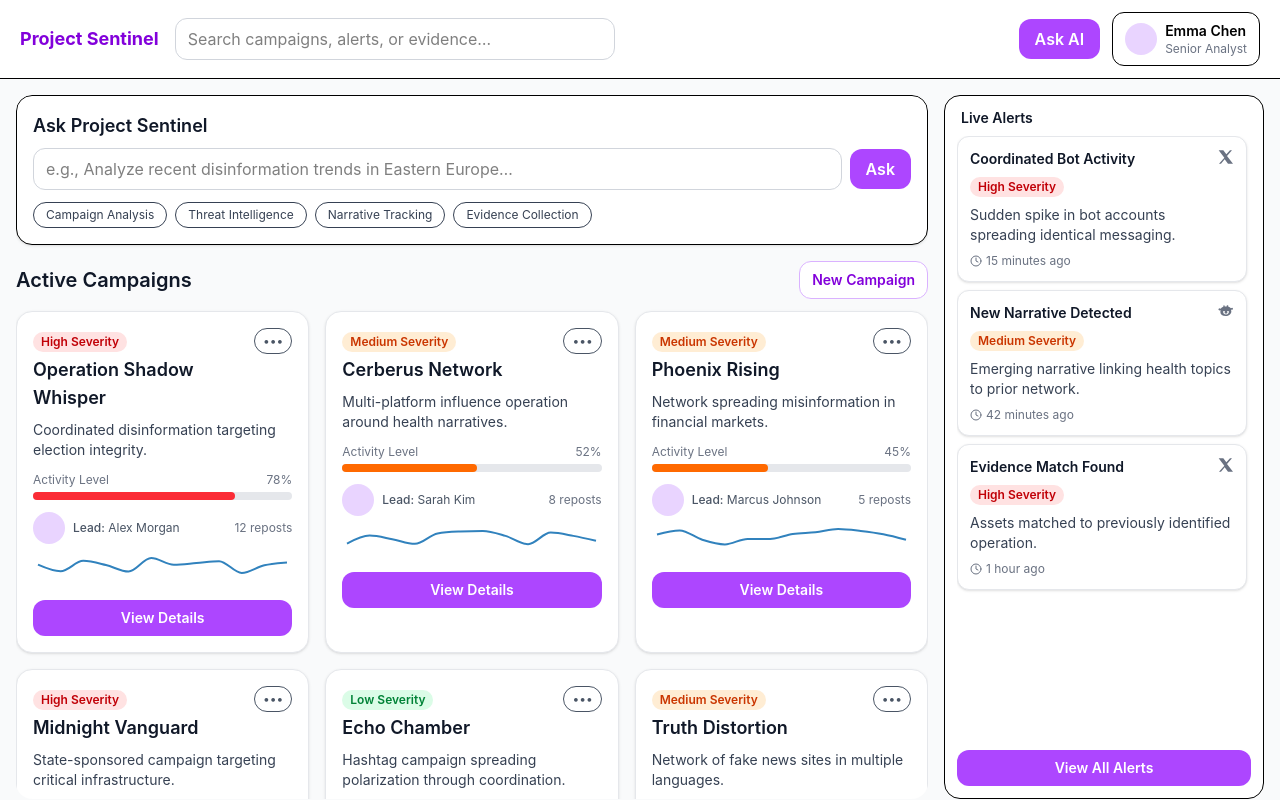
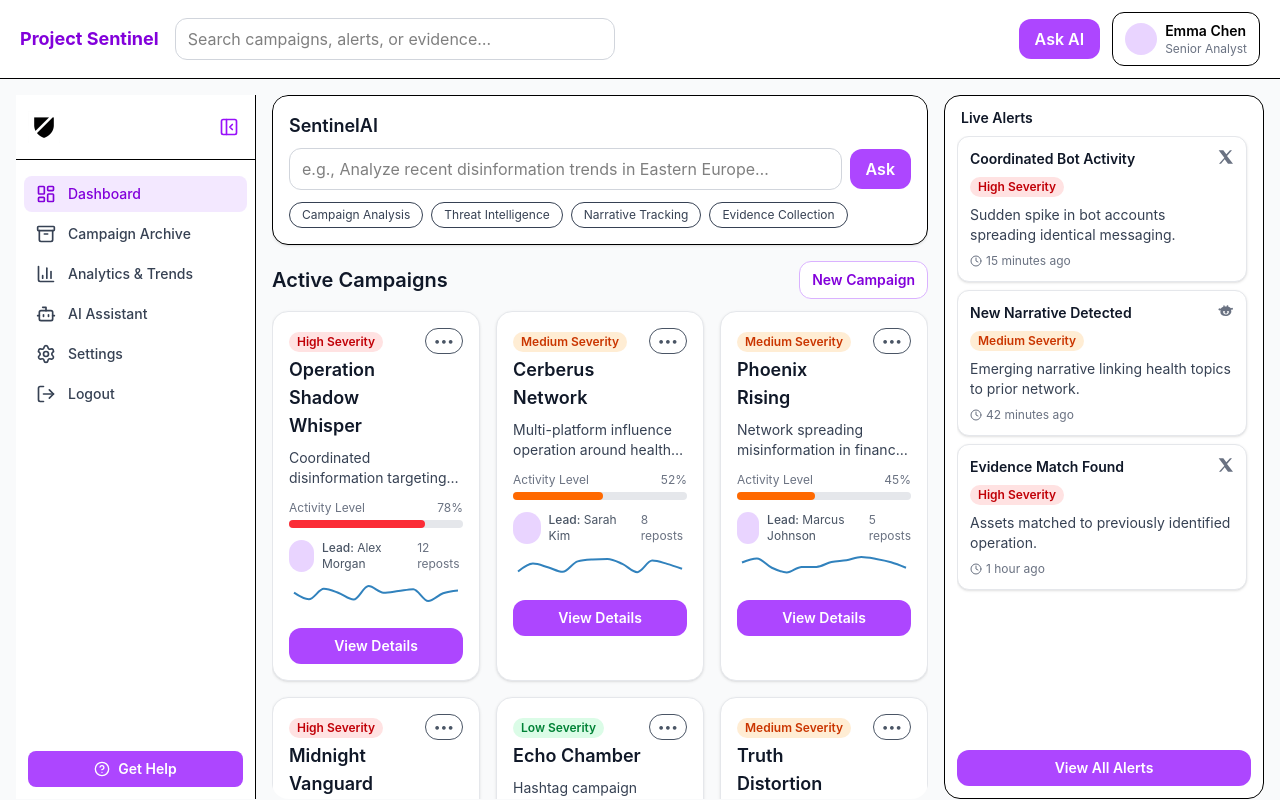
Before and after one commit to CrazyBong/Sentinel, a React (Vite) app in the folder project-sentinel/: page /dashboard in a window 1280 px wide. Built offline with nearby package versions, Linux system fonts and the light colour scheme; no server answers.

Commit message:
added sidebar on DashboardPage

```diff
--- /dev/null
+++ b/project-sentinel/src/components/ui/Sidebar.jsx
@@ -0,0 +1,85 @@
+// src/components/ui/Sidebar.jsx
+import { useState } from "react"
+import { NavLink } from "react-router-dom"
+import {
+  LayoutDashboard,
+  Archive,
+  BarChart3,
+  Bot,
+  Settings,
+  LogOut,
+  HelpCircle,
+  PanelLeftClose,
+  PanelLeftOpen,
+} from "lucide-react"
+import ShieldLogo from "@/assets/shield.png"
+
+export default function Sidebar() {
+  const [open, setOpen] = useState(true)
+
+  const navItems = [
+    { to: "/dashboard", label: "Dashboard", icon: LayoutDashboard },
+    { to: "/campaigns/archive", label: "Campaign Archive", icon: Archive },
+    { to: "/analytics", label: "Analytics & Trends", icon: BarChart3 },
+    { to: "/assistant", label: "AI Assistant", icon: Bot },
+    { to: "/settings", label: "Settings", icon: Settings },
+    { to: "/logout", label: "Logout", icon: LogOut },
+  ]
+
+  return (
+    <aside
+      className={`flex flex-col border-r bg-white transition-all duration-300 ${
+        open ? "w-60" : "w-16"
+      }`}
+    >
+      {/* Top: toggle */}
+      <div className="flex items-center justify-between px-3 py-4 border-b">
+        {open && (
+          <img
+            src={ShieldLogo}
+            alt="Sentinel Logo"
+            className="h-8 w-8 object-contain"
+          />
+        )}
+        <button
+          onClick={() => setOpen(!open)}
+          className="rounded p-1 hover:bg-purple-50"
+        >
+          {open ? (
+            <PanelLeftClose className="h-5 w-5 text-purple-600" />
+          ) : (
+            <PanelLeftOpen className="h-5 w-5 text-purple-600" />
+          )}
+        </button>
+      </div>
+
+      {/* Nav links */}
+      <nav className="flex-1 px-2 py-4 space-y-1">
+        {navItems.map(({ to, label, icon: Icon }) => (
+          <NavLink
+            key={to}
+            to={to}
+            className={({ isActive }) =>
+              `flex items-center gap-3 rounded-lg px-3 py-2 text-sm font-medium transition-colors ${
+                isActive
+                  ? "bg-purple-100 text-purple-700"
+                  : "text-gray-700 hover:bg-purple-50 hover:text-purple-700"
+              }`
+            }
+          >
+            <Icon className="h-5 w-5 shrink-0" />
+            {open && <span>{label}</span>}
+          </NavLink>
+        ))}
+      </nav>
+
+      {/* Bottom help button */}
+      <div className="p-3">
+        <button className="flex w-full items-center justify-center gap-2 rounded-lg bg-purple-500 px-3 py-2 text-sm font-semibold text-white hover:bg-purple-600">
+          <HelpCircle className="h-4 w-4" />
+          {open && "Get Help"}
+        </button>
+      </div>
+    </aside>
+  )
+}
--- a/project-sentinel/src/pages/DashboardPage.jsx
+++ b/project-sentinel/src/pages/DashboardPage.jsx
@@ -6,6 +6,7 @@ import { useNavigate } from "react-router-dom"
 import { Clock } from "lucide-react"               // keep lucide only for neutral icons
 import { LineChart, Line, ResponsiveContainer } from "recharts"
 import { io } from "socket.io-client"
+import Sidebar from "../components/ui/Sidebar"
 
 // --- CONFIG: set your Socket.IO endpoint here ---
 const SOCKET_URL = import.meta.env.VITE_SOCKET_URL || "http://localhost:3001"
@@ -249,13 +250,17 @@ export default function DashboardPage() {
         </div>
       </header>
 
-      {/* BODY GRID: left content + right live alerts */}
-      <main className="grid h-[calc(100vh-64px)] min-h-0 grid-cols-[1fr_320px] gap-4 p-4">
-        {/* LEFT COLUMN */}
+    {/* BODY GRID */}
+<main className="grid h-[calc(100vh-64px)] min-h-0 grid-cols-[240px_1fr_320px] gap-4 p-4">
+
+  {/* SIDEBAR */}
+  <Sidebar />
+
+  {/* MAIN CONTENT */}
   <section className="min-h-0 overflow-auto rounded-2xl">
-          {/* Ask prompt box */}
+    {/* Ask Project Sentinel + Active Campaigns */}
     <div className="rounded-2xl border bg-white p-4 shadow-sm">
-            <div className="text-lg font-semibold text-gray-900">Ask Project Sentinel</div>
+      <div className="text-lg font-semibold text-gray-900">SentinelAI</div>
       <div className="mt-2 flex items-center gap-2">
         <input
           value={prompt}
@@ -285,7 +290,7 @@ export default function DashboardPage() {
       </div>
     </div>
 
-          {/* Active Campaigns header */}
+    {/* Active Campaigns */}
     <div className="mt-4 flex items-center justify-between">
       <h2 className="text-xl font-semibold text-gray-900">Active Campaigns</h2>
       <button
@@ -296,7 +301,7 @@ export default function DashboardPage() {
       </button>
     </div>
 
-          {/* Campaign cards (3-up) */}
+    {/* Campaign cards */}
     <div className="mt-3 grid grid-cols-1 gap-4 md:grid-cols-2 xl:grid-cols-3">
       <AnimatePresence initial={false}>
         {campaigns.map((c) => (
@@ -310,7 +315,6 @@ export default function DashboardPage() {
   <aside className="flex min-h-0 flex-col rounded-2xl border bg-white p-3">
     <div className="px-1 text-sm font-semibold text-gray-900">Live Alerts</div>
 
-          {/* Scrollable list */}
     <div className="mt-2 flex-1 min-h-0 space-y-2 overflow-auto pr-1">
       <AnimatePresence initial={false}>
         {alerts.map((a) => (
@@ -327,6 +331,8 @@ export default function DashboardPage() {
     </button>
   </aside>
 </main>
+
+
     </div>
   )
 }
```
Also changed, not shown: project-sentinel/src/assets/shield.png (added). Lines whose indentation alone changed are shown as unchanged.
